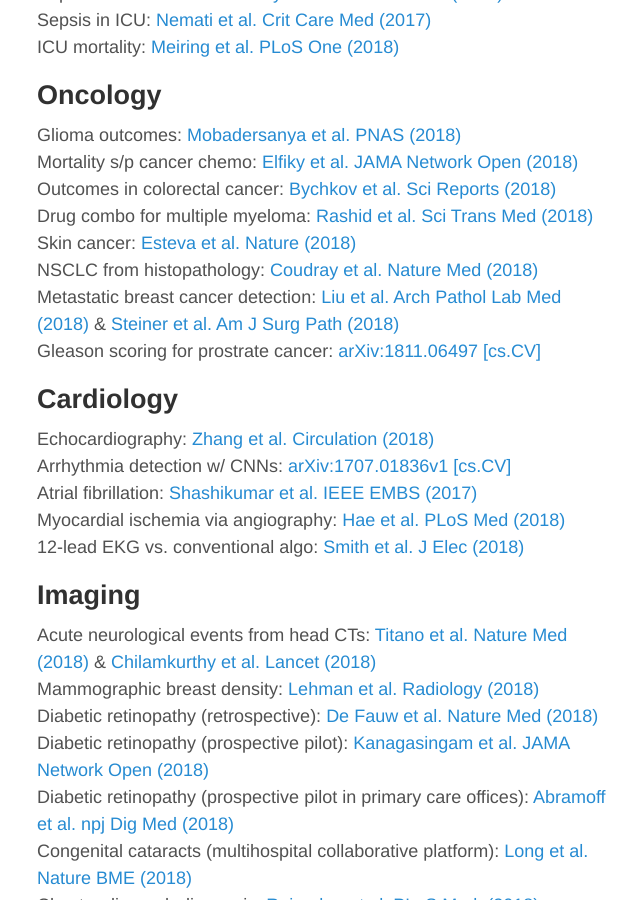
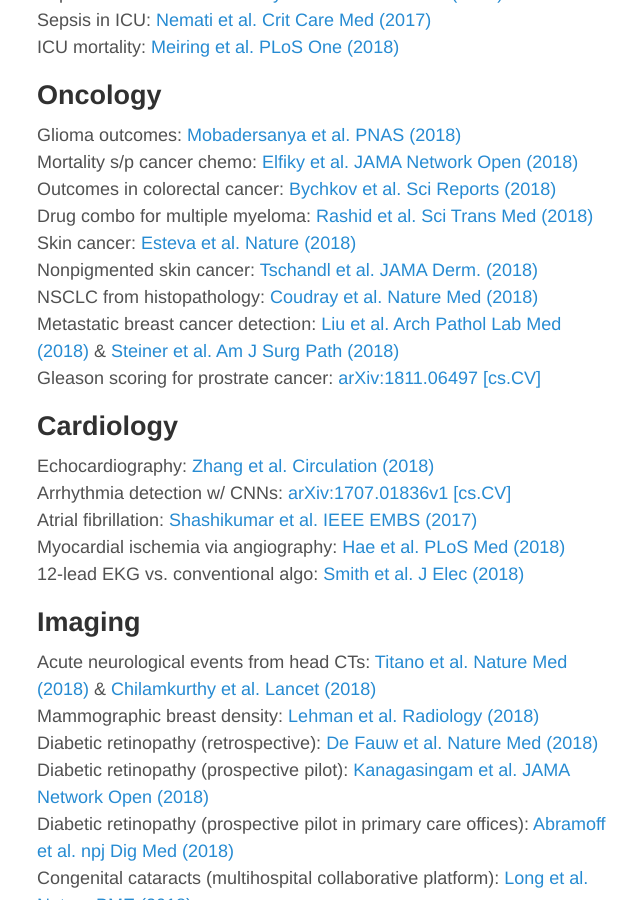
Before and after one commit to erikr/erikr.github.io, a Jekyll site: the page built from _posts/2018-08-03-AI-medicine-papers.md, in a window 1280 px wide and 900 px high, scrolled down 537 px. Shown: the whole window, without its empty margins (315-955 px from the left). Built offline with Jekyll 4.4.1, drawn with Linux system fonts in a browser that asks for light colours; nearby versions of some CDN libraries.

Commit message:
added jama derm paper on nonpigmented skin cancer

```diff
--- a/_posts/2018-08-03-AI-medicine-papers.md
+++ b/_posts/2018-08-03-AI-medicine-papers.md
@@ -31,6 +31,7 @@
 Outcomes in colorectal cancer: [Bychkov et al. Sci Reports (2018)](/papers/bychkov.pdf)
 Drug combo for multiple myeloma: [Rashid et al. Sci Trans Med (2018)](/papers/rashid.pdf)
 Skin cancer: [Esteva et al. Nature (2018)](/papers/esteva.pdf)
+Nonpigmented skin cancer: [Tschandl et al. JAMA Derm. (2018)](/papers/tschandl.pdf)
 NSCLC from histopathology: [Coudray et al. Nature Med (2018)](/papers/coudray.pdf)
 Metastatic breast cancer detection: [Liu et al. Arch Pathol Lab Med (2018)](/papers/liu.pdf) & [Steiner et al. Am J Surg Path (2018)](/papers/steiner.pdf)
 Gleason scoring for prostrate cancer: [arXiv:1811.06497 [cs.CV]](https://arxiv.org/abs/1811.06497)
```
